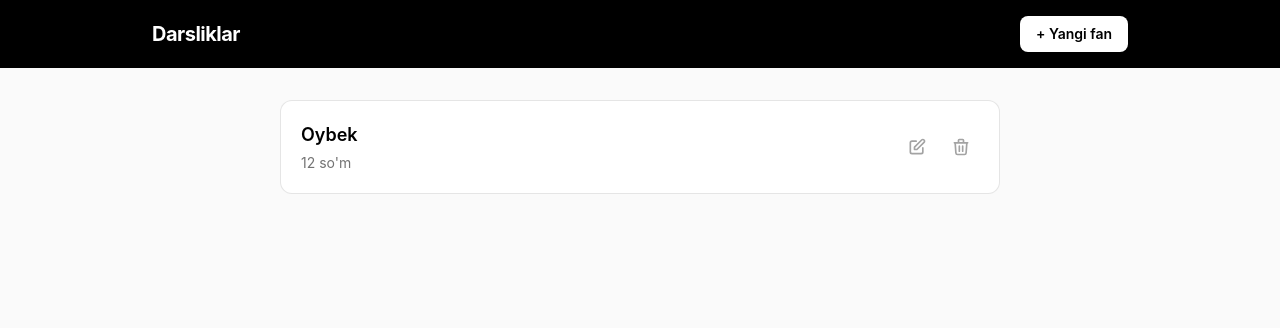
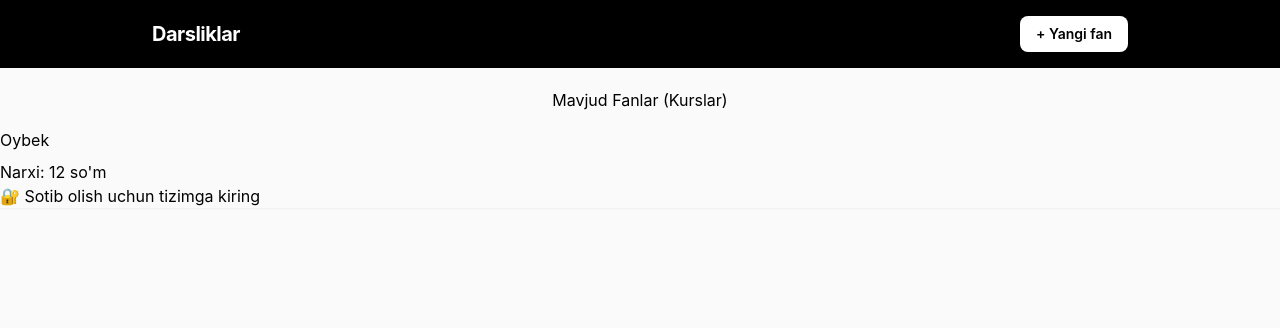
Before and after one commit to Oybek2-web/Darsliklar, a Django app: page / in a window 1280 px wide. Shown: the top 328 px of the page. Run offline with Django 5.2, Linux system fonts and the light colour scheme; data comes from the database, SQL or seed files in the repository; both versions use the stored data as it was after the commit; some libraries are stand-ins or nearby versions.

Commit message:
eight commit

```diff
--- a/fanlar/models.py
+++ b/fanlar/models.py
@@ -1,4 +1,5 @@
 from django.db import models
+from django.contrib.auth.models import User
 
 class Fanlar(models.Model):
     title = models.CharField(max_length=50)
@@ -10,3 +11,13 @@
 
     class Meta:
         db_table = 'fanlar'
+
+class SotibOlinganFan(models.Model):
+    user = models.ForeignKey(User, on_delete=models.CASCADE, related_name='sotib_olgan_fanlar')
+    fan = models.ForeignKey(Fanlar, on_delete=models.CASCADE, related_name='sotib_olganlar')
+    sotib_olingan_sana = models.DateTimeField(auto_now_add=True)
+    tolov_holati = models.BooleanField(default=True)
+
+    class Meta:
+        db_table = 'sotib_olingan_fanlar'
+        unique_together = ('user', 'fan')
--- a/fanlar/urls.py
+++ b/fanlar/urls.py
@@ -8,5 +8,6 @@
     path('create/', views.fanlar_create, name='fanlar_create'),
     path('update/<int:id>/', views.fanlar_update, name='fanlar_update'),
     path('delete/<int:id>/', views.fanlar_delete, name='fanlar_delete'),
-    path('darsliklar_kirish/<int:id>/', views.darsliklar_kirish, name='darsliklar_kirish')
+    path('sotib-olish/<int:id>/', views.fan_sotib_olish, name='fan_sotib_olish'),
+    path('darsliklar/<int:id>/', views.darsliklar_kirish, name='darsliklar_kirish')
 ]
--- a/fanlar/views.py
+++ b/fanlar/views.py
@@ -1,11 +1,9 @@
 from django.shortcuts import render, redirect, get_object_or_404
-from .models import Fanlar
+from django.contrib.auth.decorators import login_required
+from .models import Fanlar, SotibOlinganFan
 from .forms import FanlarForms
 from darsliklar.models import Darsliklar
-
-def fanlar_list(request):
-    fanlar = Fanlar.objects.all()
-    return render(request, 'fanlar/fanlar_list.html', {'fanlar': fanlar})
+from django.contrib import messages
 
 def fanlar_create(request):
     if request.method == 'POST':
@@ -33,9 +31,63 @@
 def fanlar_delete(request, id):
     fan = get_object_or_404(Fanlar, id=id)
     fan.delete()
-    return redirect('fanlar:fanlar_list')  # DIQQAT: 'fanlar:' qo'shildi (Xatolik shu yerda edi)
+    return redirect('fanlar:fanlar_list')
 
+@login_required
+def fan_sotib_olish(request, id):
+    fan = get_object_or_404(Fanlar, id=id)
+
+    # Agar fan bepul bo'lsa, to'g'ridan-to'g'ri darslikka yo'naltiramiz
+    if not fan.price or fan.price == 0:
+        return redirect('fanlar:darsliklar_kirish', id=fan.id)
+
+    # Foydalanuvchi allaqachon sotib olganini tekshiramiz
+    already_purchased = SotibOlinganFan.objects.filter(user=request.user, fan=fan, tolov_holati=True).exists()
+
+    if already_purchased:
+        messages.info(request, "Siz bu fanni allaqachon sotib olgansiz.")
+        return redirect('fanlar:darsliklar_kirish', id=fan.id)
+
+    # DIQQAT: Bu yerda haqiqiy loyihada Click yoki Payme API'si chaqiriladi.
+    # Hozircha test qilish uchun to'lovni avtomatik tasdiqlaymiz:
+    SotibOlinganFan.objects.create(user=request.user, fan=fan, tolov_holati=True)
+    messages.success(request, f"'{fan.title}' fani muvaffaqiyatli sotib olindi!")
+
+    return redirect('fanlar:darsliklar_kirish', id=fan.id)
+
+
+@login_required
 def darsliklar_kirish(request, id):
     fan = get_object_or_404(Fanlar, id=id)
+
+    # Foydalanuvchi fanni sotib olganmi yoki fan bepulmi?
+    is_purchased = SotibOlinganFan.objects.filter(user=request.user, fan=fan, tolov_holati=True).exists()
+    is_free = not fan.price or fan.price == 0
+
+    if not is_free and not is_purchased:
+        # Sotib olmagan bo'lsa, faqat fanning qisqacha ma'lumoti va "Sotib olish" tugmasi ko'rsatiladi
+        return render(request, 'fanlar/fan_detail.html', {'fan': fan, 'is_purchased': False})
+
+    # Sotib olgan yoki bepul bo'lsa, darsliklarni ko'rsatamiz
     darsliklar = Darsliklar.objects.filter(fan=fan)
-    return render(request, 'darsliklar/darsliklar_kirish.html', {'fan': fan, 'darsliklar': darsliklar})
+    return render(request, 'darsliklar/darsliklar_kirish.html', {
+        'fan': fan,
+        'darsliklar': darsliklar,
+        'is_purchased': True
+    })
+
+
+def fanlar_list(request):
+    fanlar = Fanlar.objects.all()
+    purchased_fan_ids = []
+
+    # Agar foydalanuvchi tizimga kirgan bo'lsa, u sotib olgan fanlar ID larini olamiz
+    if request.user.is_authenticated:
+        purchased_fan_ids = SotibOlinganFan.objects.filter(
+            user=request.user, tolov_holati=True
+        ).values_list('fan_id', flat=True)
+
+    return render(request, 'fanlar/fanlar_list.html', {
+        'fanlar': fanlar,
+        'purchased_fan_ids': purchased_fan_ids
+    })
--- a/templates/fanlar/fanlar_list.html
+++ b/templates/fanlar/fanlar_list.html
@@ -1,38 +1,80 @@
 {% extends 'base.html' %}
+
 {% block content %}
-<div class="max-w-3xl mx-auto px-6 py-8 space-y-3">
+<div class="container mt-5">
+    <h2 class="mb-4 text-center">Mavjud Fanlar (Kurslar)</h2>
+
+    <!-- Xabarlarni ko'rsatish (masalan: "Muvaffaqiyatli sotib olindi") -->
+    {% if messages %}
+        {% for message in messages %}
+            <div class="alert alert-{{ message.tags }} alert-dismissible fade show" role="alert">
+                {{ message }}
+                <button type="button" class="btn-close" data-bs-dismiss="alert" aria-label="Close"></button>
+            </div>
+        {% endfor %}
+    {% endif %}
+
+    <div class="row">
         {% for fan in fanlar %}
-    <div class="group bg-white rounded-xl border border-black/10 p-5 hover:border-black transition">
-        <div class="flex items-center justify-between">
-            <a href="{% url 'fanlar:darsliklar_kirish' fan.id %}" class="flex-1">
-                <h3 class="text-lg font-semibold group-hover:underline">{{ fan.title|default:"Nomsiz fan" }}</h3>
-                {% if fan.price %}<p class="text-sm text-neutral-500 mt-1">{{ fan.price }} so'm</p>{% endif %}
+            <div class="col-md-4 mb-4">
+                <div class="card h-100 shadow-sm">
+                    <div class="card-body d-flex flex-column">
+                        <h5 class="card-title">{{ fan.title }}</h5>
+
+                        <!-- Narxni ko'rsatish qismi -->
+                        <p class="card-text mt-2">
+                            {% if fan.price and fan.price > 0 %}
+                                <span class="badge bg-primary fs-6">Narxi: {{ fan.price }} so'm</span>
+                            {% else %}
+                                <span class="badge bg-success fs-6">Bepul</span>
+                            {% endif %}
+                        </p>
+
+                        <!-- Tugmalar logikasi (Eng muhim qism) -->
+                        <div class="mt-auto">
+                            {% if user.is_authenticated %}
+                                <!-- 1. Foydalanuvchi tizimga kirgan -->
+
+                                {% if fan.price and fan.price > 0 %}
+                                    <!-- Pullik fan -->
+                                    {% if fan.id in purchased_fan_ids %}
+                                        <!-- Agar foydalanuvchi bu fanni allaqachon sotib olgan bo'lsa -->
+                                        <a href="{% url 'fanlar:darsliklar_kirish' fan.id %}" class="btn btn-success w-100">
+                                            📚 Darslikka kirish
                                         </a>
-            <div class="flex gap-2 ml-4">
-                <a href="{% url 'fanlar:fanlar_update' fan.id %}"
-                   class="p-2 text-neutral-400 hover:text-black hover:bg-neutral-100 rounded-lg transition"
-                   title="Tahrirlash">
-                    <svg class="w-5 h-5" fill="none" stroke="currentColor" viewBox="0 0 24 24">
-                        <path stroke-linecap="round" stroke-linejoin="round" stroke-width="2"
-                              d="M11 5H6a2 2 0 00-2 2v11a2 2 0 002 2h11a2 2 0 002-2v-5m-1.414-9.414a2 2 0 112.828 2.828L11.828 15H9v-2.828l8.586-8.586z"/>
-                    </svg>
+                                    {% else %}
+                                        <!-- Agar hali sotib olmagan bo'lsa -->
+                                        <a href="{% url 'fanlar:fan_sotib_olish' fan.id %}" class="btn btn-primary w-100">
+                                            🛒 Sotib olish
                                         </a>
-                <a href="{% url 'fanlar:fanlar_delete' fan.id %}"
-                   onclick="return confirm('Rostdan ham o\'chirmoqchimisiz?')"
-                   class="p-2 text-neutral-400 hover:text-white hover:bg-black rounded-lg transition" title="O'chirish">
-                    <svg class="w-5 h-5" fill="none" stroke="currentColor" viewBox="0 0 24 24">
-                        <path stroke-linecap="round" stroke-linejoin="round" stroke-width="2"
-                              d="M19 7l-.867 12.142A2 2 0 0116.138 21H7.862a2 2 0 01-1.995-1.858L5 7m5 4v6m4-6v6m1-10V4a1 1 0 00-1-1h-4a1 1 0 00-1 1v3M4 7h16"/>
-                    </svg>
+                                    {% endif %}
+                                {% else %}
+                                    <!-- 2. Bepul fanlar uchun -->
+                                    <a href="{% url 'fanlar:darsliklar_kirish' fan.id %}" class="btn btn-success w-100">
+                                        📚 Darslikka kirish (Bepul)
                                     </a>
+                                {% endif %}
+
+                            {% else %}
+                                <!-- 3. Foydalanuvchi tizimga kirmagan bo'lsa -->
+                                <!-- Eslatma: 'login' o'rniga sizning login URL namingizni yozing (masalan: 'users:login') -->
+                                <a href="{% url 'login' %}" class="btn btn-warning w-100">
+                                    🔐 Sotib olish uchun tizimga kiring
+                                </a>
+                            {% endif %}
                         </div>
                     </div>
                 </div>
+            </div>
+
         {% empty %}
-    <div class="text-center py-16 bg-white rounded-xl border border-dashed border-black/20">
-        <p class="text-neutral-500 text-lg font-medium">Hozircha fanlar yo'q</p>
-        <p class="text-neutral-400 text-sm mt-1">Yuqoridagi tugmani bosib birinchi fanni qo'shing</p>
+            <!-- Agar bazada hech qanday fan bo'lmasa -->
+            <div class="col-12">
+                <div class="alert alert-info text-center">
+                    Hozircha hech qanday fanlar mavjud emas.
+                </div>
             </div>
         {% endfor %}
     </div>
+</div>
 {% endblock %}
```
Also changed, not shown: darsliklar/views.py (+17 -2 lines), db.sqlite3, fanlar/migrations/0003_sotibolinganfan.py (added). Lines whose indentation alone changed are shown as unchanged.
